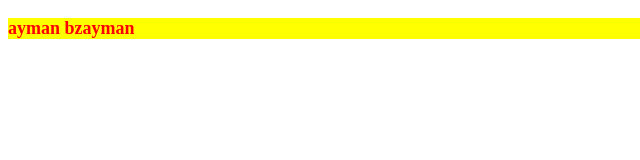
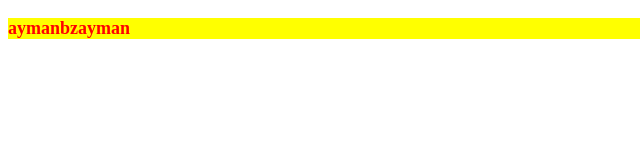
Before and after one commit to Layyyth/learningversioncontrol, a plain HTML site: page index.html in a window 1280 px wide. Shown: the full height of the page, 0-640 px from the left. Drawn offline with Linux system fonts and the light colour scheme.

Commit message:
aymnananana

```diff
--- a/index.html
+++ b/index.html
@@ -14,7 +14,7 @@
         font-weight: bolder;
       "
     >
-      ayman bzayman
+      aymanbzayman
     </p>
   </body>
 </html>
```
